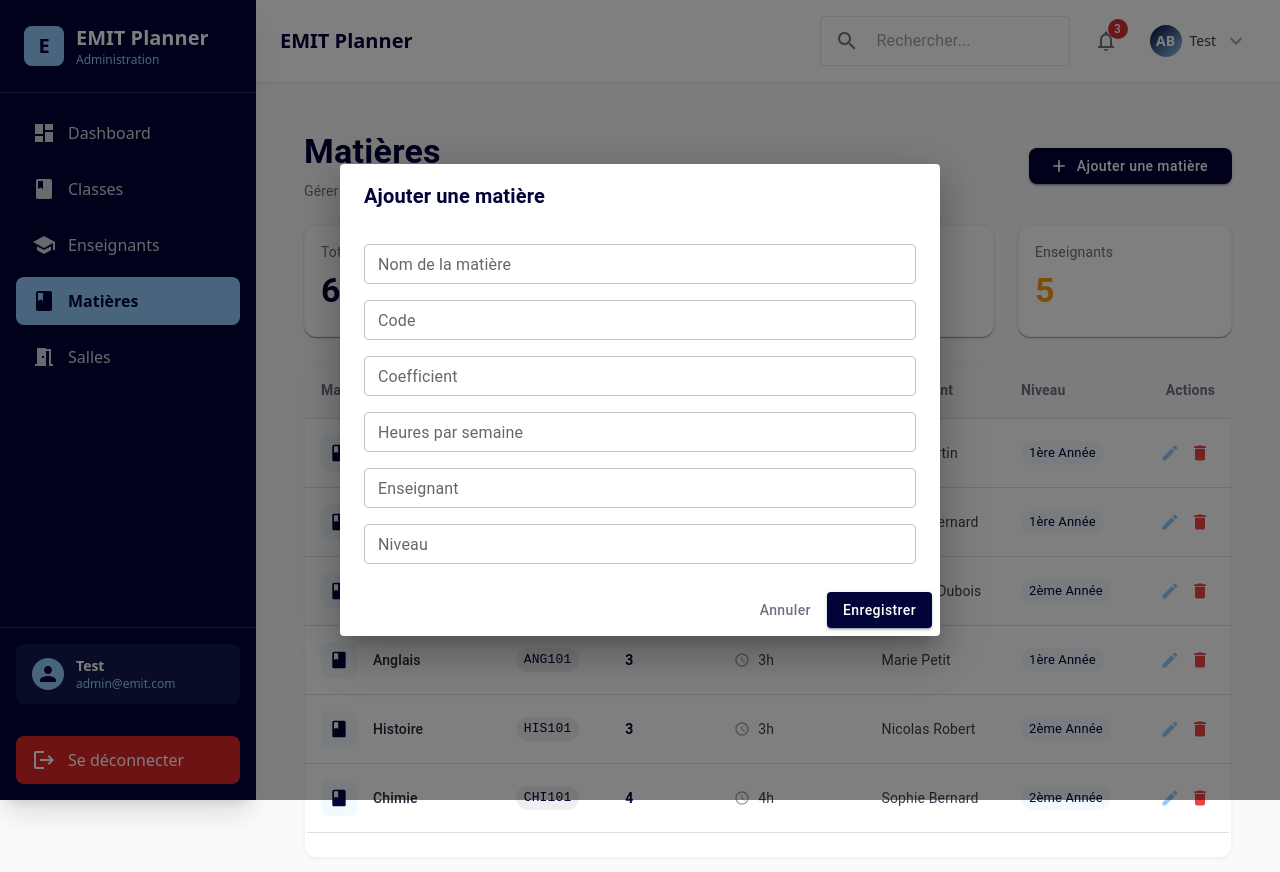
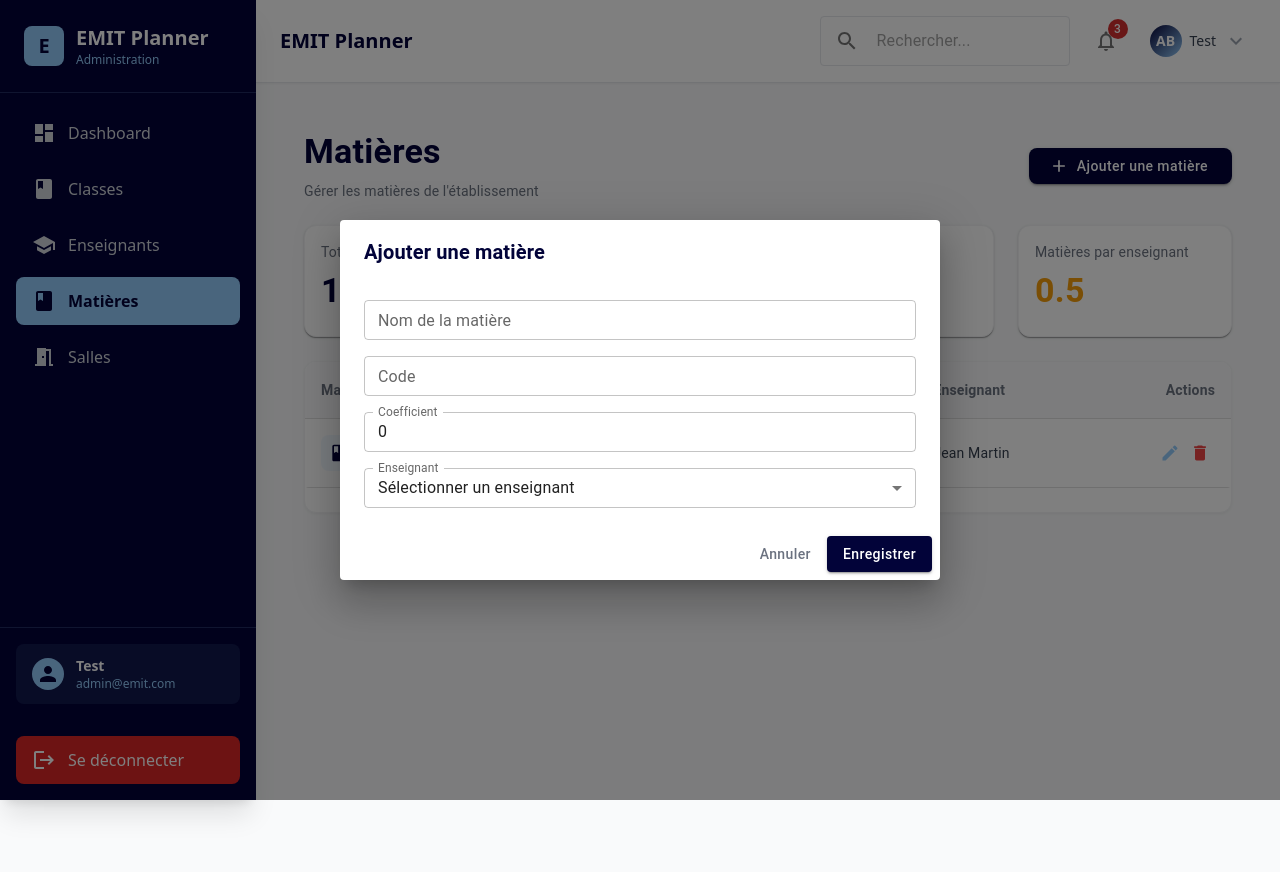
Before and after one commit to Espih/gestion-des-emplois-du-temps-et-des-salle-de-l-EMIT-, a React (Vite) app in the folder Frontend-React/: page /matieres in a window 1280 px wide. Both pictures are taken after a click on the button "Ajouter une matière". Shown: the top 872 px of the page. Built offline with nearby package versions, Linux system fonts and the light colour scheme; data requests are answered from the project's data file.

Commit message:
feat: test du crud matiere

```diff
--- a/Frontend-React/db.json
+++ b/Frontend-React/db.json
@@ -1,22 +1,10 @@
 {
   "classes": [
     {
-      "id": 1,
       "nom_cli": "Classe A",
-      "niveau_cli": "1ère Année",
-      "id_annee": 1
-    },
-    {
-      "id": 2,
-      "nom_cli": "Classe B",
-      "niveau_cli": "2ème Année",
-      "id_annee": 1
-    },
-    {
-      "nom_cli": "classe D",
-      "niveau_cli": "5em annee",
+      "niveau_cli": "1er annee",
       "id_annee": 1,
-      "id": 2025
+      "id": 1
     }
   ],
   "etudiants": [
@@ -51,8 +39,9 @@
       "id_matiere": 1,
       "code_matiere": "MATH101",
       "libelle_matiere": "Mathématiques",
-      "coefficient_matiere": 5,
-      "id": 1
+      "coefficient_matiere": 10,
+      "id": 1,
+      "id_enseignant": 1
     }
   ],
   "salles": [
--- a/Frontend-React/src/models/matiere.ts
+++ b/Frontend-React/src/models/matiere.ts
@@ -1,11 +1,11 @@
 import type { Enseignant } from "./enseignant";
 import type { Seance } from "./seance";
 export interface Matiere {
-  id_matiere: number;
+  id: number;
   code_matiere: string;
   libelle_matiere: string;
   coefficient_matiere: number;
-  id: number;
+  id_enseignant: number;
 }
 
 export interface MatiereWithRelations extends Matiere {
--- a/Frontend-React/src/pages/Matieres.tsx
+++ b/Frontend-React/src/pages/Matieres.tsx
@@ -1,5 +1,4 @@
-
-import { useState } from "react";
+import { useState, useEffect } from "react";
 import {
   Box,
   Button,
@@ -19,48 +18,143 @@ import {
   DialogContent,
   DialogActions,
   TextField,
-  Chip
+  Chip,
+  CircularProgress,
+  Alert,
+  Grid,
+  MenuItem,
 } from "@mui/material";
 import AddIcon from "@mui/icons-material/Add";
 import EditIcon from "@mui/icons-material/Edit";
 import DeleteIcon from "@mui/icons-material/Delete";
 import BookIcon from "@mui/icons-material/Book";
-import AccessTimeIcon from "@mui/icons-material/AccessTime";
-
-
-interface Matiere {
-  id: number;
-  nom: string;
-  code: string;
-  coefficient: number;
-  heuresSemaine: number;
-  enseignant: string;
-  niveau: string;
-}
+import { matiereService } from "../services/matiereService";
+import { enseignantService } from "../services/enseignantService";
+import type { Matiere, MatiereWithRelations } from "../models/matiere";
+import type { Enseignant } from "../models/enseignant";
+import { closeSwal, showConfirmDelete, showError, showLoading, showSuccess } from "../swal";
 
 export default function Matieres() {
-  const [matieres, setMatieres] = useState<Matiere[]>([
-    { id: 1, nom: "Mathématiques", code: "MATH101", coefficient: 5, heuresSemaine: 6, enseignant: "Jean Martin", niveau: "1ère Année" },
-    { id: 2, nom: "Physique", code: "PHY101", coefficient: 4, heuresSemaine: 4, enseignant: "Sophie Bernard", niveau: "1ère Année" },
-    { id: 3, nom: "Informatique", code: "INF101", coefficient: 6, heuresSemaine: 8, enseignant: "Thomas Dubois", niveau: "2ème Année" },
-    { id: 4, nom: "Anglais", code: "ANG101", coefficient: 3, heuresSemaine: 3, enseignant: "Marie Petit", niveau: "1ère Année" },
-    { id: 5, nom: "Histoire", code: "HIS101", coefficient: 3, heuresSemaine: 3, enseignant: "Nicolas Robert", niveau: "2ème Année" },
-    { id: 6, nom: "Chimie", code: "CHI101", coefficient: 4, heuresSemaine: 4, enseignant: "Sophie Bernard", niveau: "2ème Année" },
+  const [matieres, setMatieres] = useState<MatiereWithRelations[]>([]);
+  const [enseignants, setEnseignants] = useState<Enseignant[]>([]);
+  const [loading, setLoading] = useState(true);
+  const [error, setError] = useState("");
+  const [openDialog, setOpenDialog] = useState(false);
+  const [editingMatiere, setEditingMatiere] = useState<Matiere | null>(null);
+  const [formData, setFormData] = useState({
+    code_matiere: "",
+    libelle_matiere: "",
+    coefficient_matiere: 0,
+    id_enseignant: 0,
+  });
+
+  // Charger les données
+  const loadData = async () => {
+    try {
+      setLoading(true);
+      const [matieresData, enseignantsData] = await Promise.all([
+        matiereService.getAll(),
+        enseignantService.getAll(),
       ]);
 
-  const [openDialog, setOpenDialog] = useState(false);
-  const [editingMatiere, setEditingMatiere] = useState<Matiere | null>(null);
+      // Enrichir les matières avec les enseignants
+      const matieresWithEnseignants = matieresData.map(matiere => ({
+        ...matiere,
+        enseignant: enseignantsData.find(e => e.id === matiere.id)
+      }));
 
-  const handleDelete = (id: number) => {
-    if (window.confirm("Êtes-vous sûr de vouloir supprimer cette matière ?")) {
-      setMatieres(matieres.filter((m) => m.id !== id));
+      setMatieres(matieresWithEnseignants);
+      setEnseignants(enseignantsData);
+      setError("");
+    } catch (err) {
+      setError("Erreur lors du chargement des données");
+      console.error(err);
+    } finally {
+      setLoading(false);
     }
   };
 
+  useEffect(() => {
+    const fetchData = async () => {
+      await loadData();
+    };
+    fetchData();
+  }, []);
+
+  // Suppression
+  const handleDelete = async (id: number) => {
+    const confirmed = await showConfirmDelete("cette matière");
+
+    if (confirmed) {
+      await showLoading("Suppression en cours...");
+      try {
+        await matiereService.delete(id);
+        await loadData();
+        await closeSwal();
+        await showSuccess('Matière supprimée avec succès');
+      } catch (err) {
+        console.log("erreur :", err);
+        await closeSwal();
+        await showError('Impossible de supprimer cette matière');
+        setError("Erreur lors de la suppression");
+      }
+    }
+  };
+
+  // Modification (ouvrir le formulaire)
   const handleEdit = (matiere: Matiere) => {
     setEditingMatiere(matiere);
+    setFormData({
+      code_matiere: matiere.code_matiere,
+      libelle_matiere: matiere.libelle_matiere,
+      coefficient_matiere: matiere.coefficient_matiere,
+      id_enseignant: matiere.id,
+    });
     setOpenDialog(true);
   };
+
+  // Enregistrement (ajout et modification)
+  const handleSave = async () => {
+    setOpenDialog(false);
+
+    setTimeout(async () => {
+      await showLoading(editingMatiere ? "Modification en cours..." : "Ajout en cours...");
+
+      try {
+        if (editingMatiere) {
+          await matiereService.update(editingMatiere.id, formData);
+          await closeSwal();
+          await showSuccess('Matière modifiée avec succès !');
+        } else {
+          await matiereService.create(formData);
+          await closeSwal();
+          await showSuccess('Matière ajoutée avec succès !');
+        }
+
+        await loadData();
+        setEditingMatiere(null);
+        setFormData({
+          code_matiere: "",
+          libelle_matiere: "",
+          coefficient_matiere: 0,
+          id_enseignant: 0,
+        });
+      } catch (err) {
+        console.log("erreur :", err);
+        await closeSwal();
+        await showError("Erreur lors de l'enregistrement");
+        setError("Erreur lors de l'enregistrement");
+      }
+    }, 150);
+  };
+
+  if (loading) {
+    return (
+      <Box sx={{ display: "flex", justifyContent: "center", alignItems: "center", height: "100vh" }}>
+        <CircularProgress />
+      </Box>
+    );
+  }
 
   return (
     <Box sx={{ display: "flex", minHeight: "100vh", bgcolor: "#f9fafb" }}>
@@ -81,6 +175,12 @@ export default function Matieres() {
               startIcon={<AddIcon />}
               onClick={() => {
                 setEditingMatiere(null);
+                setFormData({
+                  code_matiere: "",
+                  libelle_matiere: "",
+                  coefficient_matiere: 0,
+                  id_enseignant: 0,
+                });
                 setOpenDialog(true);
               }}
               sx={{
@@ -95,8 +195,16 @@ export default function Matieres() {
             </Button>
           </Box>
 
-          {/* Stats Cards */}
-          <Box sx={{ display: "grid", gridTemplateColumns: "repeat(4, 1fr)", gap: 3, mb: 3 }}>
+          {/* Error Alert */}
+          {error && (
+            <Alert severity="error" sx={{ mb: 3 }} onClose={() => setError("")}>
+              {error}
+            </Alert>
+          )}
+
+          {/* Statistiques */}
+          <Grid container spacing={3} sx={{ mb: 3 }}>
+            <Grid size={{ xs: 12, sm: 6, md: 3 }}>
               <Card sx={{ borderRadius: "12px", border: "1px solid #f3f4f6" }}>
                 <CardContent>
                   <Typography variant="body2" sx={{ color: "#6b7280" }}>Total Matières</Typography>
@@ -105,31 +213,38 @@ export default function Matieres() {
                   </Typography>
                 </CardContent>
               </Card>
+            </Grid>
+            <Grid size={{ xs: 12, sm: 6, md: 3 }}>
               <Card sx={{ borderRadius: "12px", border: "1px solid #f3f4f6" }}>
                 <CardContent>
-                <Typography variant="body2" sx={{ color: "#6b7280" }}>Heures/semaine totales</Typography>
+                  <Typography variant="body2" sx={{ color: "#6b7280" }}>Total Enseignants</Typography>
                   <Typography variant="h4" sx={{ fontWeight: "bold", color: "#94CCFB", mt: 1 }}>
-                  {matieres.reduce((sum, m) => sum + m.heuresSemaine, 0)}h
+                    {enseignants.length}
                   </Typography>
                 </CardContent>
               </Card>
+            </Grid>
+            <Grid size={{ xs: 12, sm: 6, md: 3 }}>
               <Card sx={{ borderRadius: "12px", border: "1px solid #f3f4f6" }}>
                 <CardContent>
                   <Typography variant="body2" sx={{ color: "#6b7280" }}>Coefficient moyen</Typography>
                   <Typography variant="h4" sx={{ fontWeight: "bold", color: "#10b981", mt: 1 }}>
-                  {(matieres.reduce((sum, m) => sum + m.coefficient, 0) / matieres.length).toFixed(1)}
+                    {(matieres.reduce((sum, m) => sum + m.coefficient_matiere, 0) / matieres.length || 0).toFixed(1)}
                   </Typography>
                 </CardContent>
               </Card>
+            </Grid>
+            <Grid size={{ xs: 12, sm: 6, md: 3 }}>
               <Card sx={{ borderRadius: "12px", border: "1px solid #f3f4f6" }}>
                 <CardContent>
-                <Typography variant="body2" sx={{ color: "#6b7280" }}>Enseignants</Typography>
+                  <Typography variant="body2" sx={{ color: "#6b7280" }}>Matières par enseignant</Typography>
                   <Typography variant="h4" sx={{ fontWeight: "bold", color: "#f59e0b", mt: 1 }}>
-                  {new Set(matieres.map(m => m.enseignant)).size}
+                    {(matieres.length / enseignants.length || 0).toFixed(1)}
                   </Typography>
                 </CardContent>
               </Card>
-          </Box>
+            </Grid>
+          </Grid>
 
           {/* Table */}
           <Card sx={{ borderRadius: "12px", boxShadow: "0 1px 3px 0 rgb(0 0 0 / 0.05)", border: "1px solid #f3f4f6" }}>
@@ -141,9 +256,7 @@ export default function Matieres() {
                       <TableCell sx={{ fontWeight: 600, color: "#6b7280" }}>Matière</TableCell>
                       <TableCell sx={{ fontWeight: 600, color: "#6b7280" }}>Code</TableCell>
                       <TableCell sx={{ fontWeight: 600, color: "#6b7280" }}>Coefficient</TableCell>
-                      <TableCell sx={{ fontWeight: 600, color: "#6b7280" }}>Heures/Semaine</TableCell>
                       <TableCell sx={{ fontWeight: 600, color: "#6b7280" }}>Enseignant</TableCell>
-                      <TableCell sx={{ fontWeight: 600, color: "#6b7280" }}>Niveau</TableCell>
                       <TableCell align="right" sx={{ fontWeight: 600, color: "#6b7280" }}>Actions</TableCell>
                     </TableRow>
                   </TableHead>
@@ -156,33 +269,22 @@ export default function Matieres() {
                               <BookIcon sx={{ color: "#020339", fontSize: 20 }} />
                             </Box>
                             <Typography variant="body2" sx={{ fontWeight: 500, color: "#1f2937" }}>
-                              {matiere.nom}
+                              {matiere.libelle_matiere}
                             </Typography>
                           </Box>
                         </TableCell>
                         <TableCell>
-                          <Chip label={matiere.code} size="small" sx={{ bgcolor: "#02033910", color: "#020339", fontFamily: "monospace" }} />
+                          <Chip label={matiere.code_matiere} size="small" sx={{ bgcolor: "#02033910", color: "#020339", fontFamily: "monospace" }} />
                         </TableCell>
                         <TableCell>
                           <Typography variant="body2" sx={{ fontWeight: 600, color: "#020339" }}>
-                            {matiere.coefficient}
+                            {matiere.coefficient_matiere}
                           </Typography>
                         </TableCell>
                         <TableCell>
-                          <Box sx={{ display: "flex", alignItems: "center", gap: 1 }}>
-                            <AccessTimeIcon sx={{ color: "#9ca3af", fontSize: 16 }} />
                           <Typography variant="body2" sx={{ color: "#374151" }}>
-                              {matiere.heuresSemaine}h
+                            {matiere.enseignant ? `${matiere.enseignant.prenom_enseignant} ${matiere.enseignant.nom_enseignant}` : "Non assigné"}
                           </Typography>
-                          </Box>
-                        </TableCell>
-                        <TableCell>
-                          <Typography variant="body2" sx={{ color: "#374151" }}>
-                            {matiere.enseignant}
-                          </Typography>
-                        </TableCell>
-                        <TableCell>
-                          <Chip label={matiere.niveau} size="small" sx={{ bgcolor: "#94CCFB20", color: "#020339" }} />
                         </TableCell>
                         <TableCell align="right">
                           <IconButton size="small" onClick={() => handleEdit(matiere)} sx={{ color: "#94CCFB" }}>
@@ -207,12 +309,43 @@ export default function Matieres() {
             </DialogTitle>
             <DialogContent>
               <Box sx={{ display: "flex", flexDirection: "column", gap: 2, mt: 2 }}>
-                <TextField label="Nom de la matière" fullWidth size="small" />
-                <TextField label="Code" fullWidth size="small" />
-                <TextField label="Coefficient" type="number" fullWidth size="small" />
-                <TextField label="Heures par semaine" type="number" fullWidth size="small" />
-                <TextField label="Enseignant" fullWidth size="small" />
-                <TextField label="Niveau" fullWidth size="small" />
+                <TextField
+                  label="Nom de la matière"
+                  fullWidth
+                  size="small"
+                  value={formData.libelle_matiere}
+                  onChange={(e) => setFormData({ ...formData, libelle_matiere: e.target.value })}
+                />
+                <TextField
+                  label="Code"
+                  fullWidth
+                  size="small"
+                  value={formData.code_matiere}
+                  onChange={(e) => setFormData({ ...formData, code_matiere: e.target.value })}
+                />
+                <TextField
+                  label="Coefficient"
+                  type="number"
+                  fullWidth
+                  size="small"
+                  value={formData.coefficient_matiere}
+                  onChange={(e) => setFormData({ ...formData, coefficient_matiere: parseInt(e.target.value) })}
+                />
+                <TextField
+                  label="Enseignant"
+                  select
+                  fullWidth
+                  size="small"
+                  value={formData.id_enseignant}
+                  onChange={(e) => setFormData({ ...formData, id_enseignant: parseInt(e.target.value) })}
+                >
+                  <MenuItem value={0}>Sélectionner un enseignant</MenuItem>
+                  {enseignants.map((enseignant) => (
+                    <MenuItem key={enseignant.id} value={enseignant.id}>
+                      {enseignant.prenom_enseignant} {enseignant.nom_enseignant}
+                    </MenuItem>
+                  ))}
+                </TextField>
               </Box>
             </DialogContent>
             <DialogActions>
@@ -220,10 +353,7 @@ export default function Matieres() {
                 Annuler
               </Button>
               <Button
-                onClick={() => {
-                  setOpenDialog(false);
-                  setEditingMatiere(null);
-                }}
+                onClick={handleSave}
                 variant="contained"
                 sx={{ bgcolor: "#020339", "&:hover": { bgcolor: "#020339CC" }, textTransform: "none" }}
               >
--- a/Frontend-React/src/pages/dashboard.tsx
+++ b/Frontend-React/src/pages/dashboard.tsx
@@ -1,4 +1,5 @@
-import { Grid, Box, Typography } from "@mui/material";
+import { useState, useEffect } from "react";
+import { Grid, Box, Typography, CircularProgress, Alert } from "@mui/material";
 import DashboardIcon from "@mui/icons-material/Dashboard";
 import SchoolIcon from "@mui/icons-material/School";
 import BookIcon from "@mui/icons-material/Book";
@@ -7,8 +8,21 @@ import StatCard from "../components/Dashboard/statCard";
 import Chart from "../components/Dashboard/Chart";
 import RecentActivity from "../components/Dashboard/RecentActivity";
 import RecentComments from "../components/Dashboard/RecentComments";
+import { classeService } from "../services/classeService";
+import { enseignantService } from "../services/enseignantService";
+import { matiereService } from "../services/matiereService";
+import { salleService } from "../services/salleService";
 
 export default function Dashboard() {
+  const [stats, setStats] = useState({
+    classes: 0,
+    enseignants: 0,
+    matieres: 0,
+    salles: 0,
+  });
+  const [loading, setLoading] = useState(true);
+  const [error, setError] = useState("");
+
   const chartData = {
     sales: [30, 45, 35, 50, 65, 70, 85, 90, 78, 88, 92, 95],
     revenue: [45, 55, 60, 70, 75, 85, 90, 95, 88, 92, 96, 98],
@@ -16,6 +30,44 @@ export default function Dashboard() {
   };
 
   const chartLabels = ["Jan", "Feb", "Mar", "Apr", "May", "Jun", "Jul", "Aug", "Sep", "Oct", "Nov", "Dec"];
+
+  // Charger les données dynamiques depuis les APIs
+  useEffect(() => {
+    const fetchStats = async () => {
+      try {
+        setLoading(true);
+
+        // Appel aux vraies API
+        const classes = await classeService.getAll();
+        const enseignants = await enseignantService.getAll();
+        const matieres = await matiereService.getAll();
+        const salles = await salleService.getAll();
+
+        setStats({
+          classes: classes.length,
+          enseignants: enseignants.length,
+          matieres: matieres.length,
+          salles: salles.length,
+        });
+        setError("");
+      } catch (err) {
+        console.error("Erreur:", err);
+        setError("Impossible de charger les statistiques");
+      } finally {
+        setLoading(false);
+      }
+    };
+
+    fetchStats();
+  }, []);
+
+  if (loading) {
+    return (
+      <Box sx={{ display: "flex", justifyContent: "center", alignItems: "center", height: "100vh" }}>
+        <CircularProgress />
+      </Box>
+    );
+  }
 
   return (
     <Box sx={{ flexGrow: 1 }}>
@@ -25,30 +77,62 @@ export default function Dashboard() {
           Dashboard
         </Typography>
         <Typography variant="body2" sx={{ color: "#6b7280", mt: 0.5 }}>
-          Bienvenue, Test
+          Bienvenue sur votre espace d'administration
         </Typography>
       </Box>
 
+      {/* Affichage des erreurs */}
+      {error && (
+        <Alert severity="error" sx={{ mb: 3 }} onClose={() => setError("")}>
+          {error}
+        </Alert>
+      )}
+
+      {/* Cartes statistiques dynamiques */}
       <Grid container spacing={3}>
         <Grid size={{ xs: 12, sm: 6, md: 3 }}>
-          <StatCard title="Total Classes" value={12} icon={<DashboardIcon />} color="#020339" trend={12} />
+          <StatCard
+            title="Total Classes"
+            value={stats.classes}
+            icon={<DashboardIcon />}
+            color="#020339"
+            trend={12}
+          />
         </Grid>
         <Grid size={{ xs: 12, sm: 6, md: 3 }}>
-          <StatCard title="Enseignants" value={34} icon={<SchoolIcon />} color="#94CCFB" trend={8} />
+          <StatCard
+            title="Enseignants"
+            value={stats.enseignants}
+            icon={<SchoolIcon />}
+            color="#94CCFB"
+            trend={8}
+          />
         </Grid>
         <Grid size={{ xs: 12, sm: 6, md: 3 }}>
-          <StatCard title="Matières" value={28} icon={<BookIcon />} color="#020339" trend={5} />
+          <StatCard
+            title="Matières"
+            value={stats.matieres}
+            icon={<BookIcon />}
+            color="#020339"
+            trend={5}
+          />
         </Grid>
         <Grid size={{ xs: 12, sm: 6, md: 3 }}>
-          <StatCard title="Salles" value={15} icon={<MeetingRoomIcon />} color="#94CCFB" trend={0} />
+          <StatCard
+            title="Salles"
+            value={stats.salles}
+            icon={<MeetingRoomIcon />}
+            color="#94CCFB"
+            trend={0}
+          />
         </Grid>
 
-        {/* Chart */}
+        {/* Graphique */}
         <Grid size={{ xs: 12 }}>
           <Chart data={chartData} labels={chartLabels} />
         </Grid>
 
-        {/* Recent Activity and Comments */}
+        {/* Activités récentes et commentaires */}
         <Grid size={{ xs: 12, md: 6 }}>
           <RecentActivity />
         </Grid>
```
Lines whose indentation alone changed are shown as unchanged.
